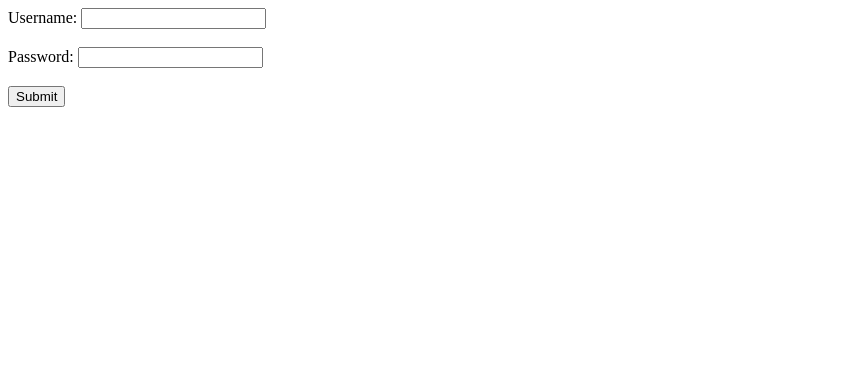
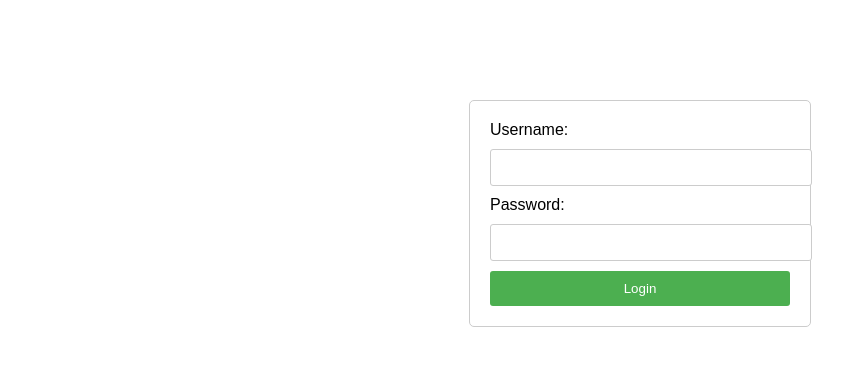
Before and after one commit to SeolLab/ctf_SQLIjection, a Flask app: page /login in a window 1280 px wide. Shown: the top 366 px of the page, without its empty margins (0-867 px from the left). Run offline with Flask 3, Linux system fonts and the light colour scheme.

Commit message:
add login template

```diff
--- a/templates/login.html
+++ b/templates/login.html
@@ -1,15 +1,58 @@
 <!DOCTYPE html>
-<html>
+<html lang="en">
 <head>
+    <meta charset="UTF-8">
     <title>Login</title>
+    <style>
+        /* 기존 CSS 스타일 유지 */
+        body {
+            font-family: Arial, sans-serif;
+        }
+        .login-container {
+            width: 300px;
+            margin: 100px auto;
+            padding: 20px;
+            border: 1px solid #ccc;
+            border-radius: 5px;
+        }
+        .masked-input {
+            font-family: 'Arial', sans-serif;
+            -webkit-text-security: disc; /* 크롬, 사파리에서 동작 */
+            text-security: disc; /* 기타 브라우저에서 가능한 경우 적용 */
+        }
+        input[type="text"], input[type="password"] {
+            width: 100%;
+            padding: 10px;
+            margin: 10px 0;
+            border: 1px solid #ccc;
+            border-radius: 3px;
+        }
+        input[type="submit"] {
+            width: 100%;
+            padding: 10px;
+            background-color: #4CAF50;
+            color: white;
+            border: none;
+            border-radius: 3px;
+            cursor: pointer;
+        }
+        input[type="submit"]:hover {
+            background-color: #45a049;
+        }
+    </style>
 </head>
 <body>
-    <form action="/login" method="post">
-        <label for="username">Username:</label>
-        <input type="text" id="username" name="username"><br><br>
-        <label for="password">Password:</label>
-        <input type="password" id="password" name="password"><br><br>
-        <input type="submit" value="Submit">
-    </form>
+    <div class="login-container">
+        <form action="/login" method="post">
+            <label for="username">Username:</label>
+            <input type="text" id="username" name="username">
+            <label for="password">Password:</label>
+            <input type="text" id="password" name="password" class="masked-input">
+            {% if error %}
+            <p style="color:red;">{{ error }}</p>
+            {% endif %}
+            <input type="submit" value="Login">
+        </form>
+    </div>
 </body>
 </html>
```
